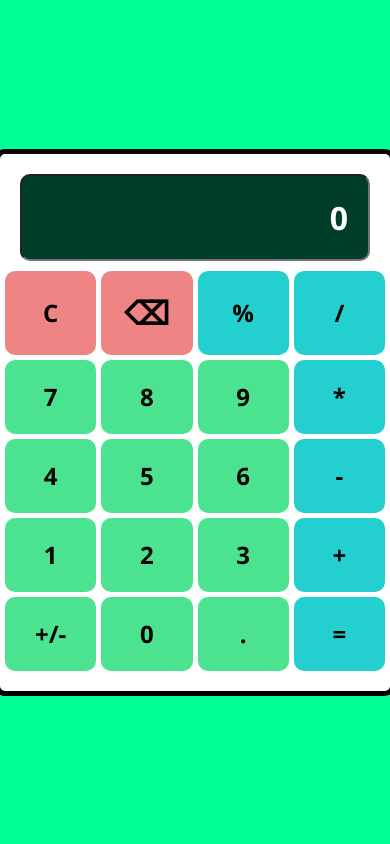
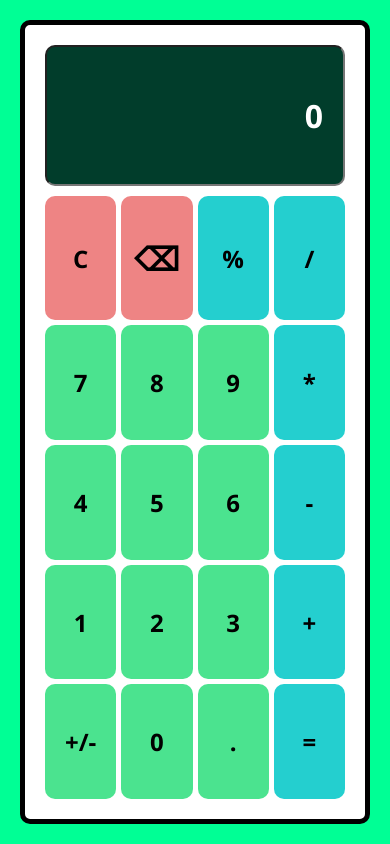
Before and after one commit to javgiu/calculator, a plain HTML site: page index.html in a window 390 px wide. Drawn offline with Linux system fonts and the light colour scheme.

Commit message:
Fix bug: overflow screen on mobile devices

```diff
--- a/styles.css
+++ b/styles.css
@@ -11,6 +11,45 @@ body {
     display: flex;
     justify-content: center;
     align-items: center;
+    flex-direction: column;
+}
+
+.calculator {
+    flex: auto;
+    padding: 20px;
+    margin: 20px;
+    border: 5px solid black;
+    background-color: rgb(255, 255, 255);
+    border-radius: 10px;
+    display: flex;
+    flex-direction: column;
+    align-items: center;
+    min-width: 300px;
+    max-width: 800px;
+}
+
+#display {
+    flex: 1;
+    text-align: right;
+    background-color: rgb(1, 61, 43);
+    padding: 20px;
+    color: rgb(255, 255, 255);
+    font-size: 2rem;
+    font-weight: 800;
+    border-radius: 10px;
+    width: 100%;
+    max-height: 20%;
+}
+
+.buttons-panel {
+    flex: 1;
+    margin-top: 10px;
+    display: flex;
+    flex-wrap: wrap;
+    width: 100%;
+    justify-content: space-between;
+    gap: 5px;
+    min-height: 80%;
 }
 
 button {
@@ -61,43 +100,3 @@ button:active {
     background-color: rgba(255, 0, 0, 0.8);
     color: rgb(255, 255, 255);
 }
-
-.calculator {
-    padding: 20px;
-    margin: 0 10px;
-    border: 5px solid black;
-    background-color: rgb(255, 255, 255);
-    border-radius: 10px;
-    display: flex;
-    flex-direction: column;
-    align-items: center;
-    min-width: 400px;
-    width: 800px
-}
-
-#display {
-    flex: 1;
-    text-align: right;
-    background-color: rgb(1, 61, 43);
-    padding: 20px;
-    color: rgb(255, 255, 255);
-    font-size: 2rem;
-    font-weight: 800;
-    border-radius: 10px;
-    width: 100%;
-}
-
-#text {
-
-}
-
-.buttons-panel {
-    flex: 1;
-    margin-top: 10px;
-    display: flex;
-    flex-wrap: wrap;
-    min-width: 380px;
-    min-height: 400px;
-    justify-content: space-between;
-    gap: 5px;
-}
```
